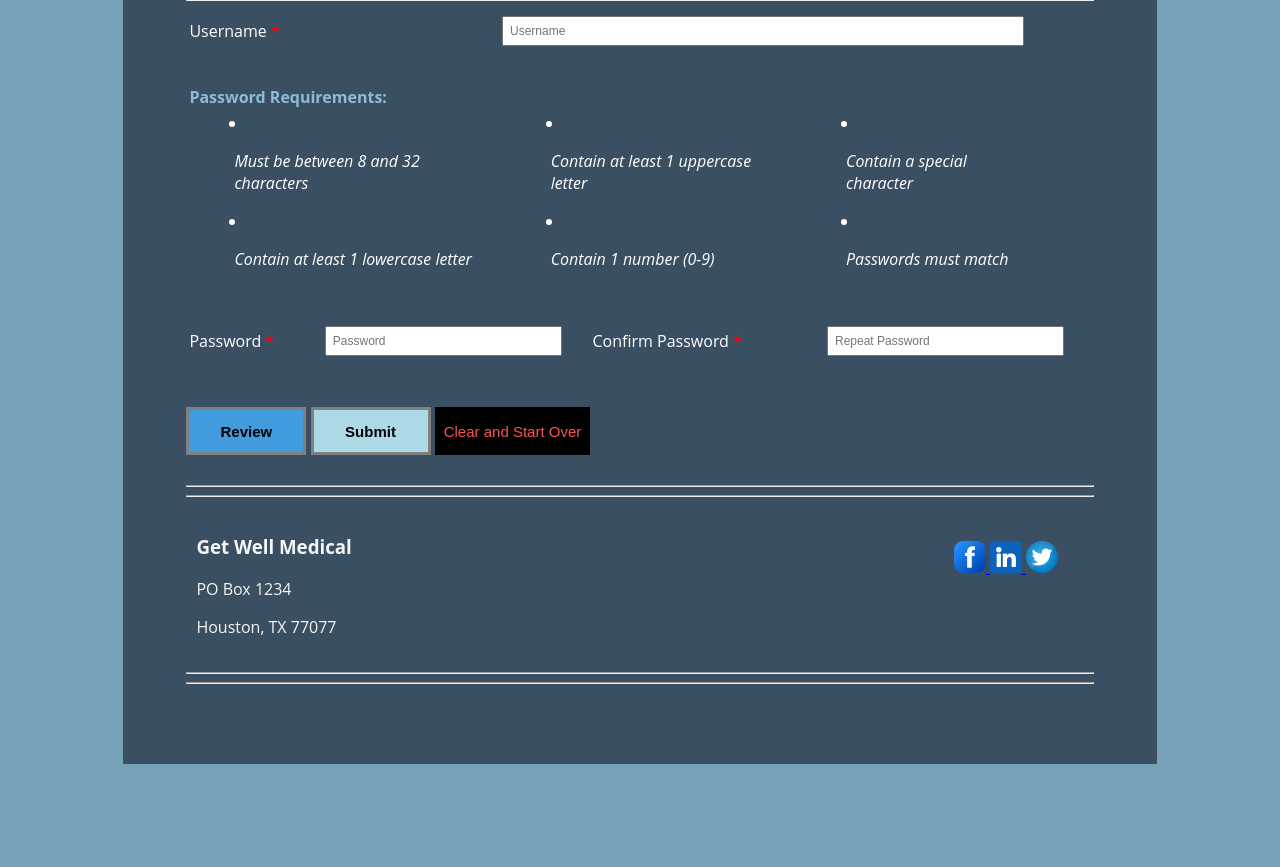
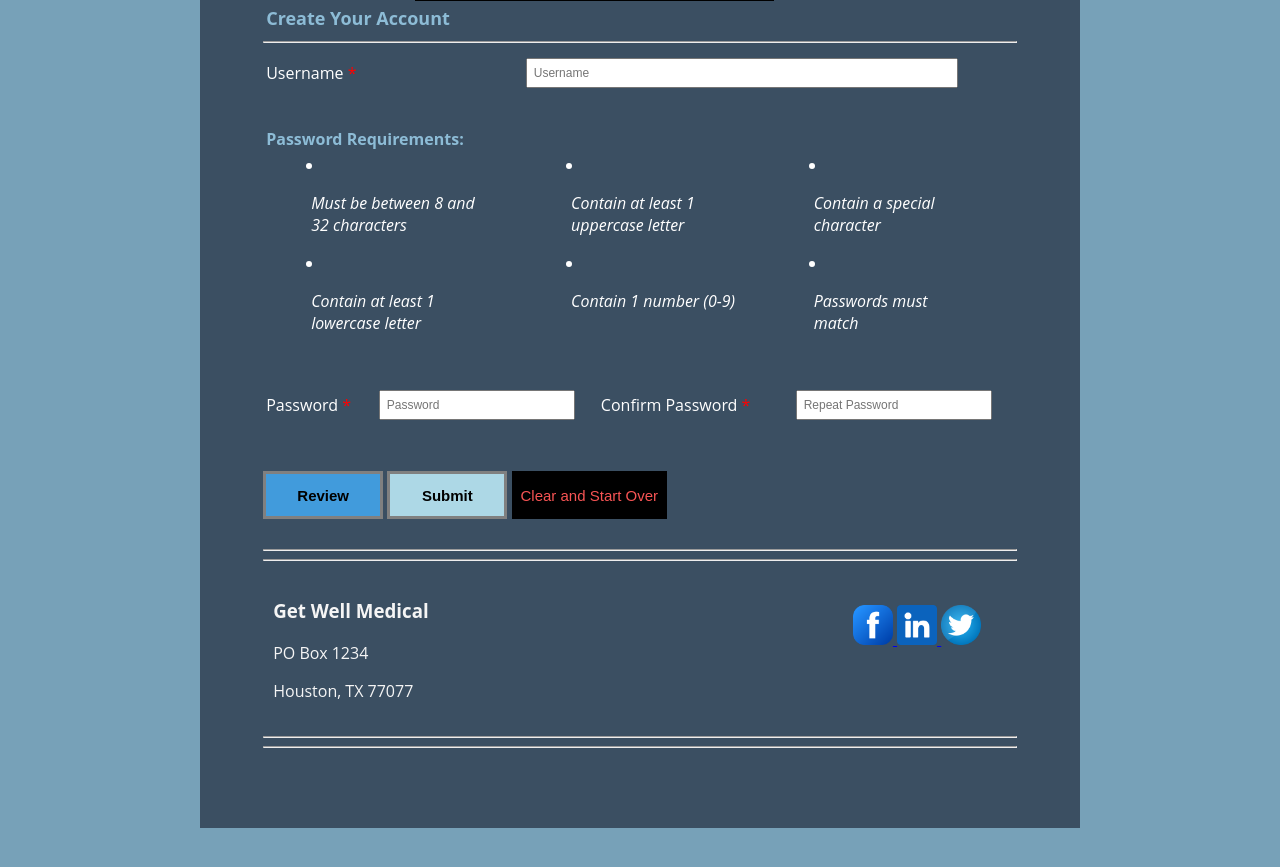
Before and after one commit to Tabyrocks/MIS3371_HW4, a plain HTML site: page index.html in a window 1280 px wide. Shown: the part 1633-2500 px from the top of the page. Before the commit the page ends 2436 px from the top, so only its background shows below. Drawn offline with Linux system fonts and the light colour scheme.

Commit message:
Update hw4-styles.css

```diff
--- a/hw4-styles.css
+++ b/hw4-styles.css
@@ -21,8 +21,8 @@ form{
 	min-width: fit-content;
 	margin-top: 3vw;
 	margin-bottom: 3vw;
-	margin-right: 9vw;
-	margin-left: 9vw;
+	margin-right: 15vw;
+	margin-left: 15vw;
 	padding-top: 3vw;
 	padding-bottom: 4%;
 	padding-left: 5%;
@@ -40,7 +40,7 @@ table{
 /*Putting the date in the header to align on the bottom right corner of header.*/
 .todaydate{
 	font-size: 18px;
-	position: absolute right;
+	position: right;
 	margin-left: auto;
 }
 
@@ -368,7 +368,7 @@ button:hover{
 }
 #fb, #linkedin, #twitter {
 	height: auto;
-	max-width: 2.5vw;
+	max-width: 40px;
 	min-width: auto;
 }
 
```
